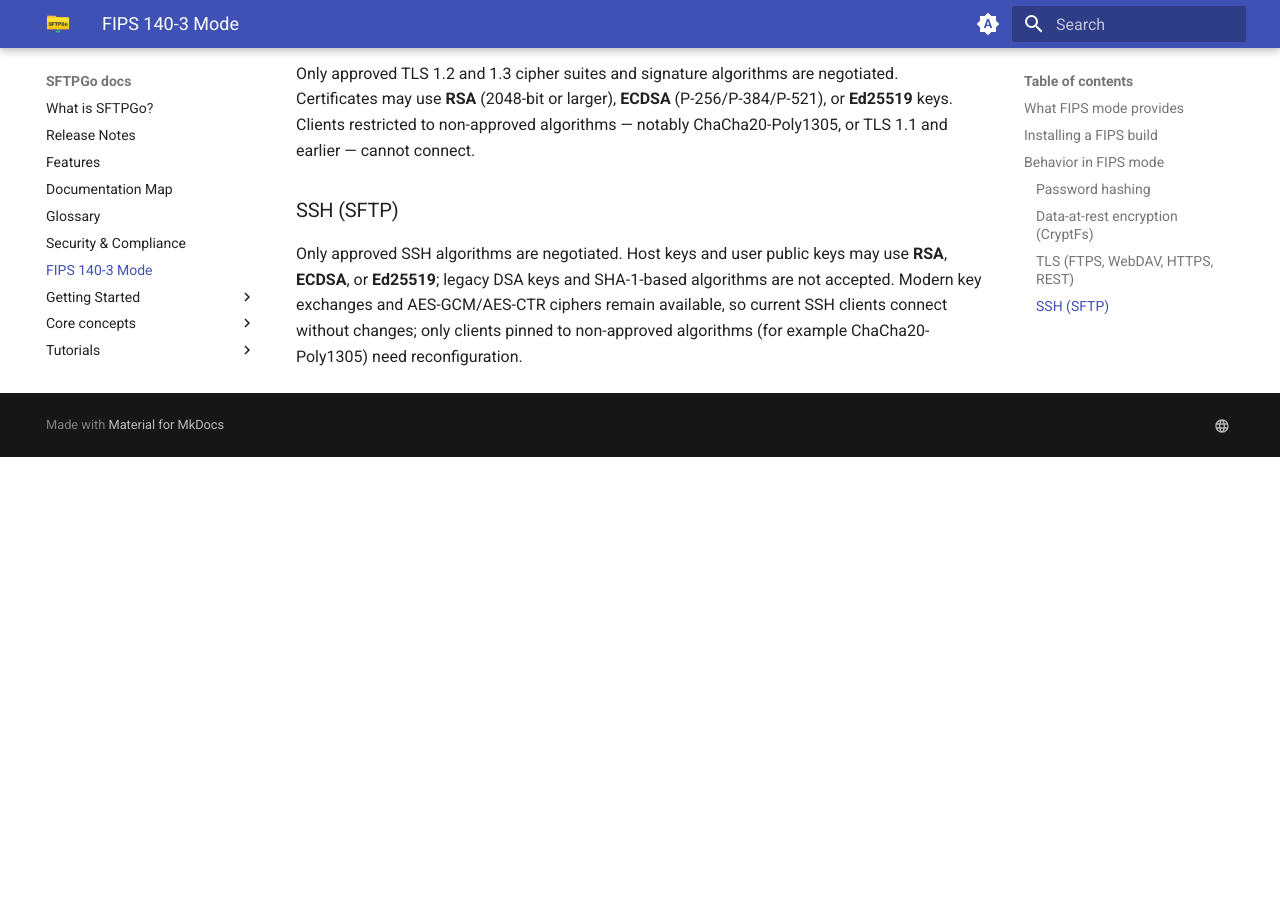
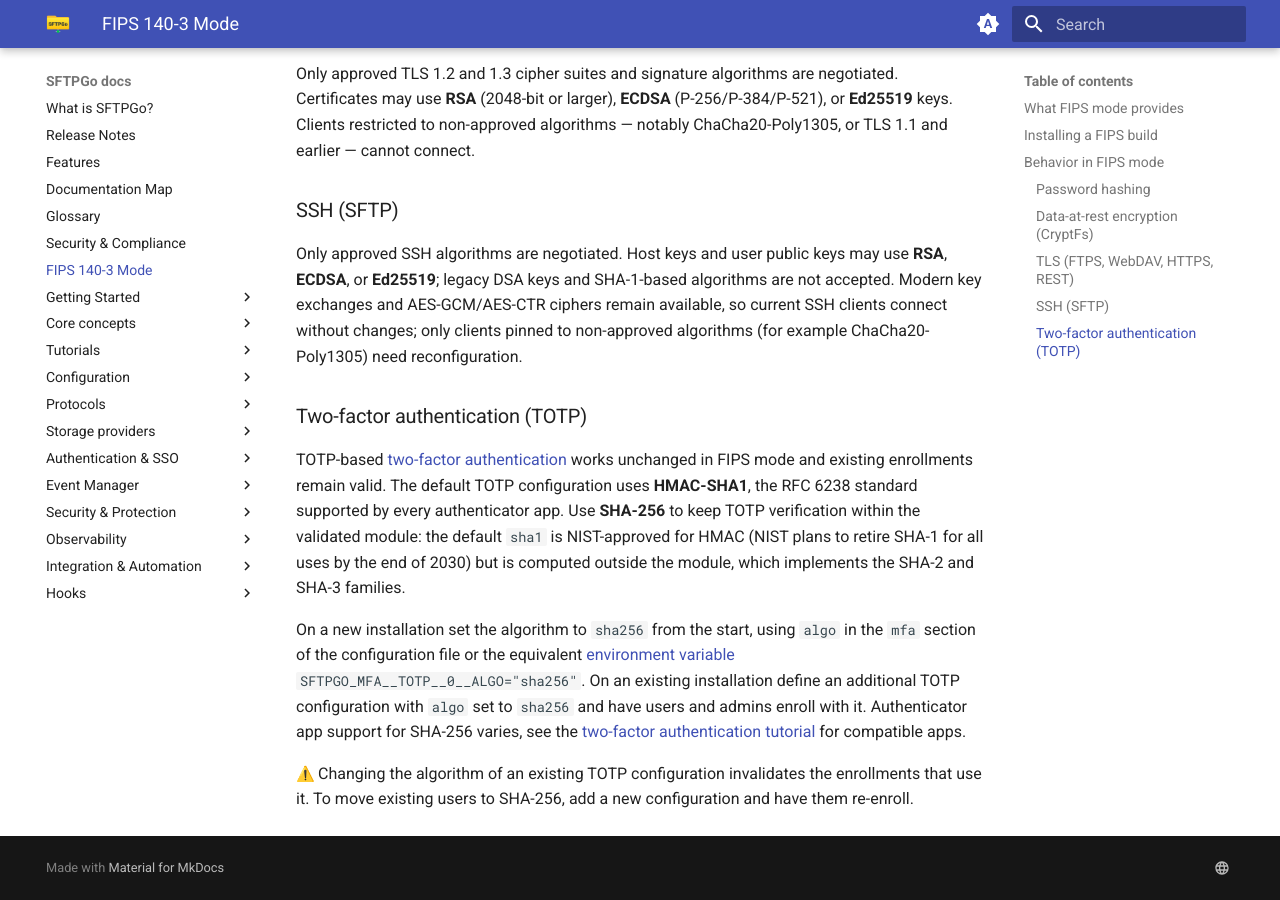
Before and after one commit to sftpgo/docs, an MkDocs documentation site: the page built from docs/fips.md, in a window 1280 px wide and 900 px high, scrolled down 1304 px. Built offline with MkDocs 1.6.1 and Material for MkDocs 9.7.7, drawn with Linux system fonts in a browser that asks for light colours; emoji names are drawn with the system emoji font; the version menu is left out; before the commit the page ends 1761 px from its top, so only the background shows below that.

Commit message:
TOTP algorithm guidance for FIPS mode and authenticator apps
Signed-off-by: Nicola Murino <nicola.murino@gmail.com>

```diff
--- a/docs/fips.md
+++ b/docs/fips.md
@@ -41,3 +41,11 @@ Only approved TLS 1.2 and 1.3 cipher suites and signature algorithms are negotia
 ### SSH (SFTP)
 
 Only approved SSH algorithms are negotiated. Host keys and user public keys may use **RSA**, **ECDSA**, or **Ed25519**; legacy DSA keys and SHA-1-based algorithms are not accepted. Modern key exchanges and AES-GCM/AES-CTR ciphers remain available, so current SSH clients connect without changes; only clients pinned to non-approved algorithms (for example ChaCha20-Poly1305) need reconfiguration.
+
+### Two-factor authentication (TOTP)
+
+TOTP-based [two-factor authentication](tutorials/two-factor-authentication.md) works unchanged in FIPS mode and existing enrollments remain valid. The default TOTP configuration uses **HMAC-SHA1**, the RFC 6238 standard supported by every authenticator app. Use **SHA-256** to keep TOTP verification within the validated module: the default `sha1` is NIST-approved for HMAC (NIST plans to retire SHA-1 for all uses by the end of 2030) but is computed outside the module, which implements the SHA-2 and SHA-3 families.
+
+On a new installation set the algorithm to `sha256` from the start, using `algo` in the `mfa` section of the configuration file or the equivalent [environment variable](env-vars.md) `SFTPGO_MFA__TOTP__0__ALGO="sha256"`. On an existing installation define an additional TOTP configuration with `algo` set to `sha256` and have users and admins enroll with it. Authenticator app support for SHA-256 varies, see the [two-factor authentication tutorial](tutorials/two-factor-authentication.md) for compatible apps.
+
+:warning: Changing the algorithm of an existing TOTP configuration invalidates the enrollments that use it. To move existing users to SHA-256, add a new configuration and have them re-enroll.
```
Also changed, not shown: docs/tutorials/two-factor-authentication.md (+1 -1 lines).
